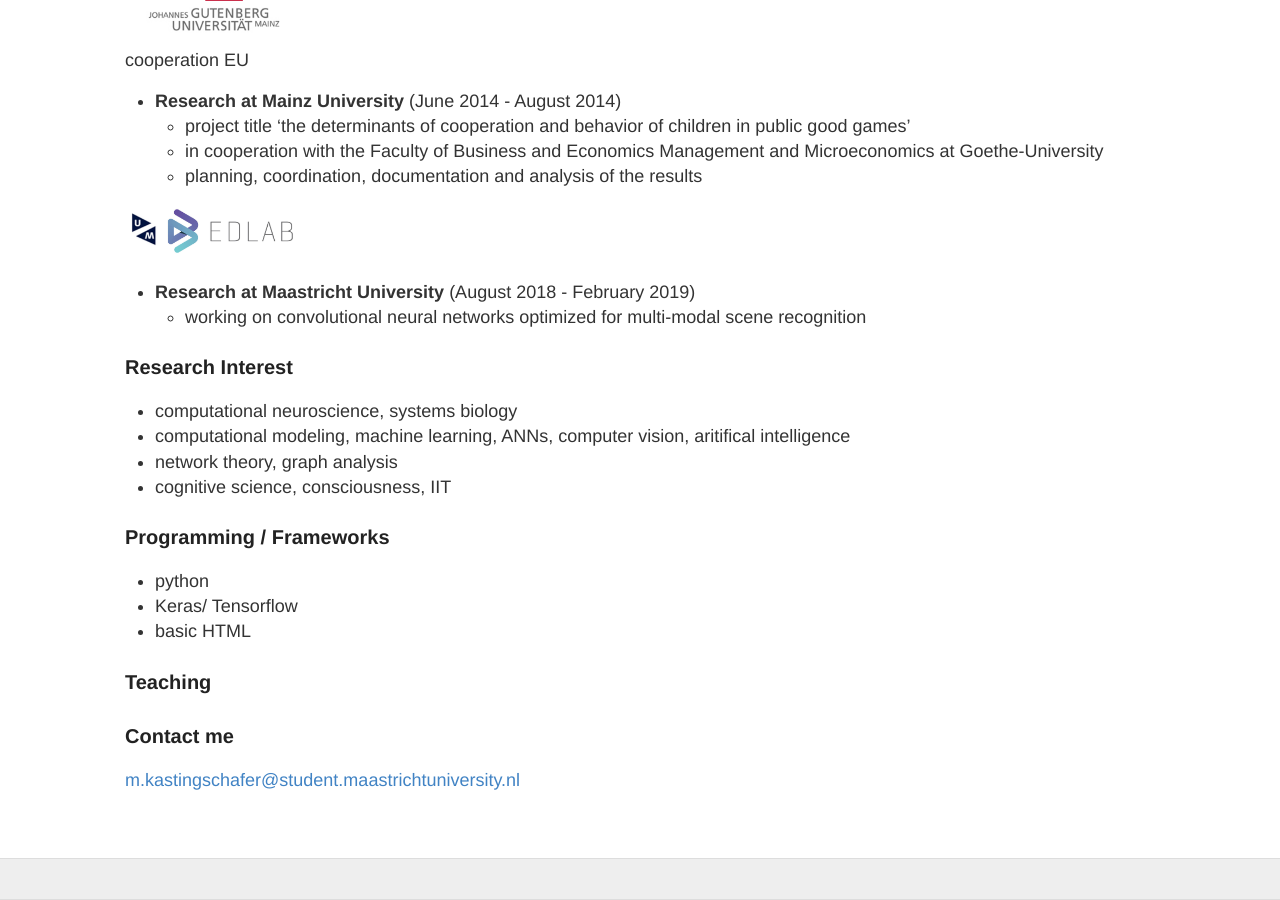
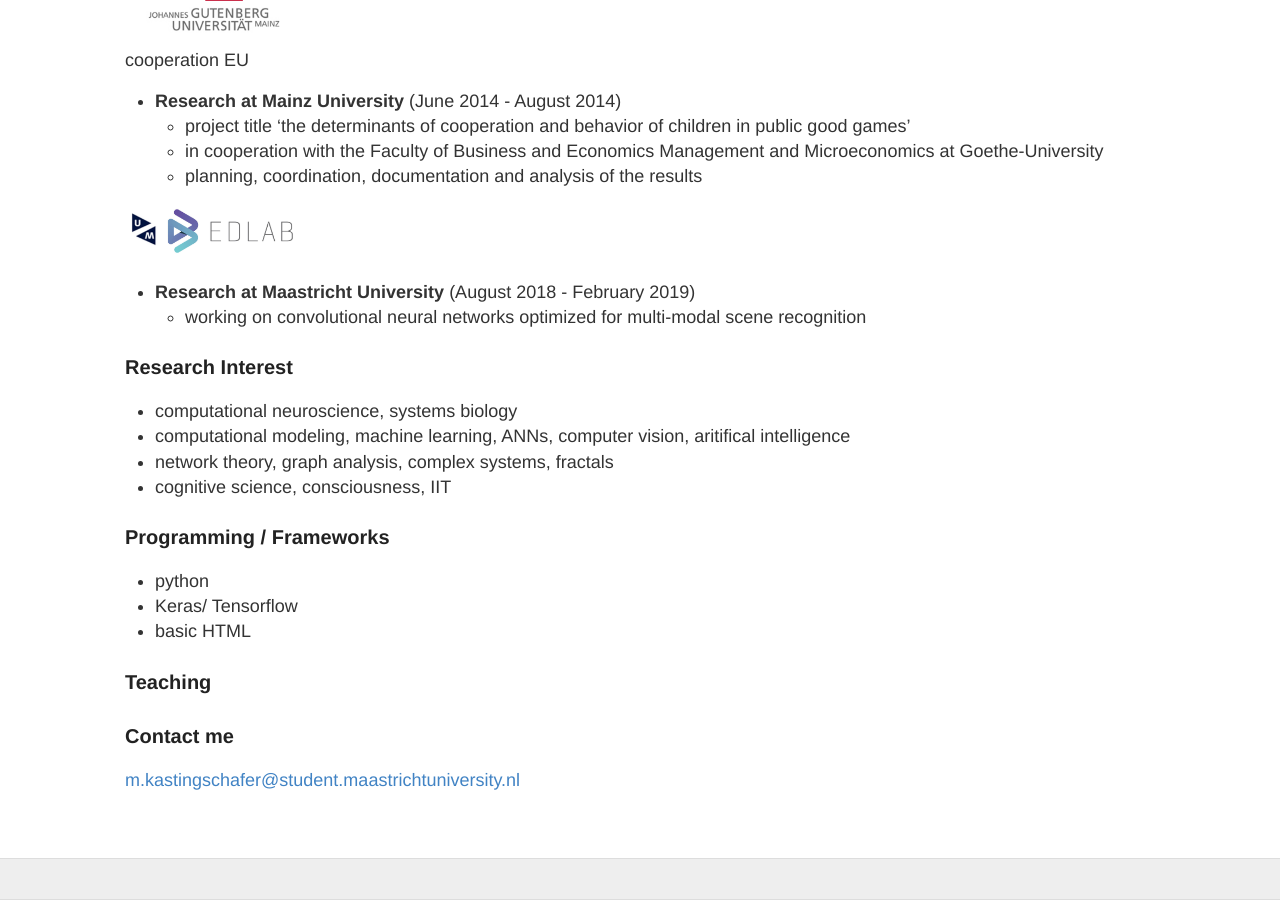
Before and after one commit to Mariusmarten/mariusmarten.github.io, a Jekyll site: the page built from about.md, in a window 1280 px wide and 900 px high, scrolled down 987 px. Built offline with Jekyll 4.4.1, drawn with Linux system fonts in a browser that asks for light colours.

Commit message:
Update about.md

```diff
--- a/about.md
+++ b/about.md
@@ -45,7 +45,7 @@ cooperation EU
 ### Research Interest
   - computational neuroscience, systems biology
   - computational modeling, machine learning, ANNs, computer vision, aritifical intelligence
-  - network theory, graph analysis
+  - network theory, graph analysis, complex systems, fractals
   - cognitive science, consciousness, IIT
 
 ### Programming / Frameworks
```
